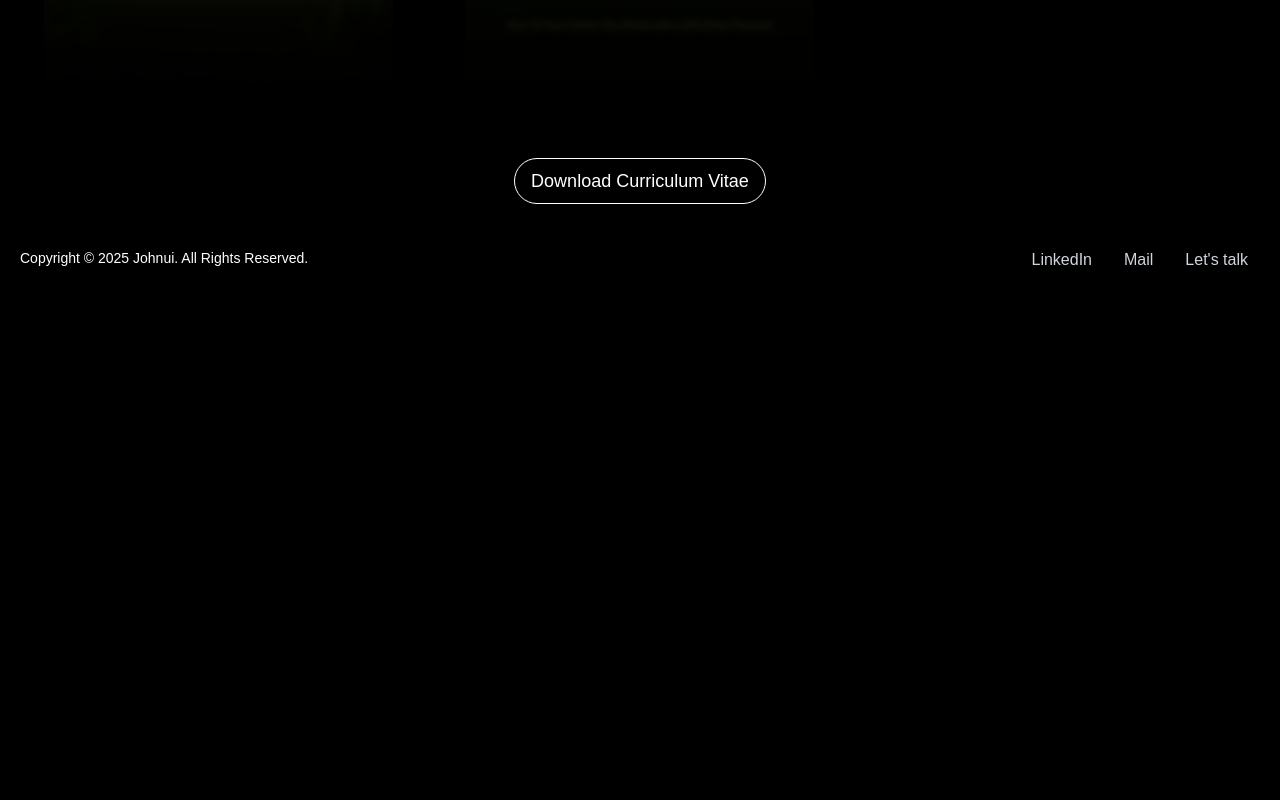
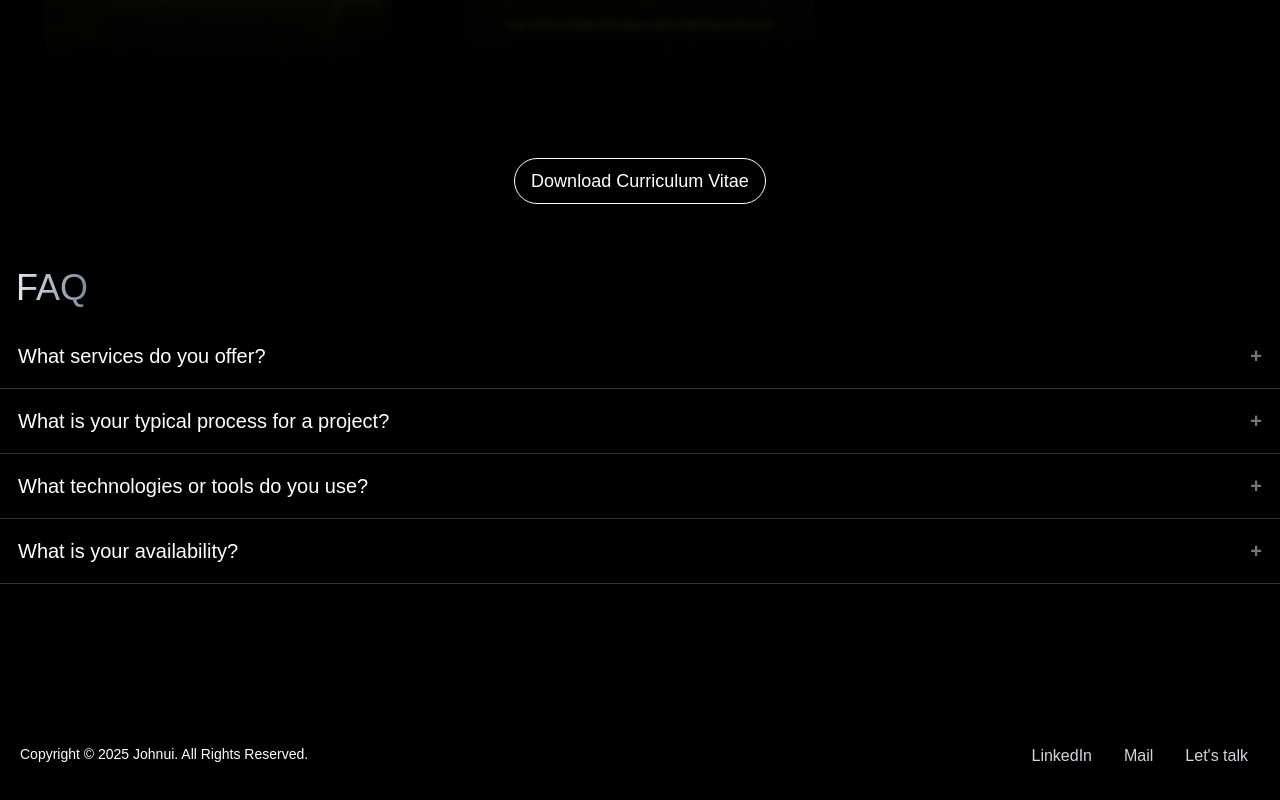
Before and after one commit to JohnMikoAcuesta/johnmikoacuesta.github.io, a Next.js app: page / in a window 1280 px wide. Shown: the part 2652-3452 px from the top of the page. Before the commit the page ends 2956 px from the top, so only its background shows below. Built offline with nearby package versions, Linux system fonts and the light colour scheme.

Commit message:
Added FAQ with accordion (HTML, CSS and JS)

```diff
--- a/app/globals.css
+++ b/app/globals.css
@@ -50,3 +50,33 @@ body {
 	margin-top:14px;
   margin-left: 14px;
 }
+
+.accordion {
+  cursor: pointer;
+  padding: 18px;
+  width: 100%;
+  border: none;
+  text-align: left;
+  outline: none;
+  transition: 0.4s;
+}
+
+
+.accordion:after {
+  content: '\002B';
+  color: #777;
+  font-weight: bold;
+  float: right;
+  margin-left: 5px;
+}
+
+.active:after {
+  content: "\2212";
+}
+
+.panel {
+  padding: 0 18px;
+  max-height: 0;
+  overflow: hidden;
+  transition: max-height 0.2s ease-out;
+}
--- a/app/page.tsx
+++ b/app/page.tsx
@@ -6,6 +6,8 @@ import React from "react";
 import Projects from "@/components/Projects";
 import Testimonials from "@/components/Testimonials";
 import Floating from "@/components/Floating";
+import Faq from "@/components/Faq";
+import Script from "next/script";
 
 export default function Home() {
   return (
@@ -17,6 +19,8 @@ export default function Home() {
       <Experience />
       <Testimonials />
       <Projects />
+      <Faq />
+      <Script src="main.js" />
     </>
   );
 }
--- /dev/null
+++ b/components/Faq.tsx
@@ -0,0 +1,22 @@
+import { FAQ_ITEMS } from "@/constants";
+import React from "react";
+
+function Faq() {
+  return (
+    <section id="testimonials" className="relative max-w-7xl mx-auto mt-12 mb-32 text-white">
+        <div className="p-4 text-4xl break-words bg-linear-to-r from-white to-slate-500 inline-block text-transparent bg-clip-text">
+            FAQ
+        </div>
+        {FAQ_ITEMS.map((item)=> (
+            <div className="border-light" key={item.key}>
+                <button className="accordion text-xl text-white">{item.title}</button>
+                <div className="panel text-sm opacity-80 text-white">
+                    <p className="mb-4">{item.content}</p>
+                </div>
+            </div>
+        ))}
+    </section>
+  );
+}
+
+export default Faq;
--- a/constants/index.ts
+++ b/constants/index.ts
@@ -39,28 +39,28 @@ export const LOGO_SOCIALS = [
 // FAQ Items
 export const FAQ_ITEMS = [
     {
-      id: "1",
+      key: "faq1",
       title: "What services do you offer?",
       sub: "What specific areas I specialize",
       content:
         "I specialize in web design, web development and graphic design."
     },
     {
-      id: "2",
+      key: "faq2",
       title: "What is your typical process for a project?",
       sub: "What are the initial steps?",
       content:
         "My typical process begins with an initial consultation to understand your project goals, target audience, and specific requirements."
     },
     {
-      id: "3",
+      key: "faq3",
       title: "What technologies or tools do you use?",
       sub: "What programming languages and design tools I work with?",
       content:
         "I am proficient in HTML, CSS, PHP, JS, Typescript and little touch of Dart also for designing tools I am proficient is Adobe suite, Figma, and Canva."
     },
     {
-      id: "4",
+      key: "faq4",
       title: "What is your availability?",
       sub: "What is my typical response time for inquiries?",
       content:
--- /dev/null
+++ b/public/main.js
@@ -0,0 +1,14 @@
+var acc = document.getElementsByClassName("accordion");
+var i;
+
+for (i = 0; i < acc.length; i++) {
+  acc[i].addEventListener("click", function() {
+    this.classList.toggle("active");
+    var panel = this.nextElementSibling;
+    if (panel.style.maxHeight) {
+      panel.style.maxHeight = null;
+    } else {
+      panel.style.maxHeight = panel.scrollHeight + "px";
+    }
+  });
+}
```
